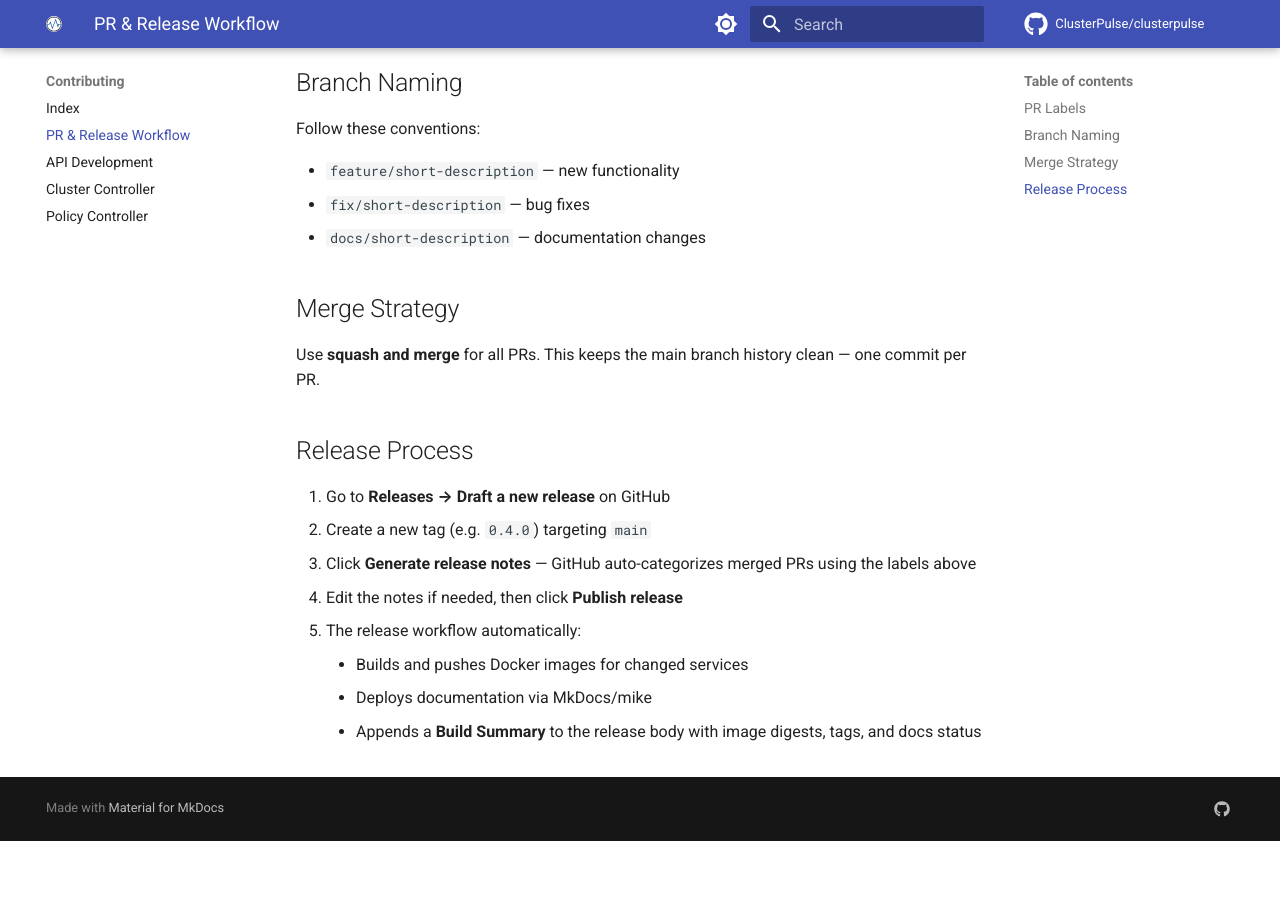
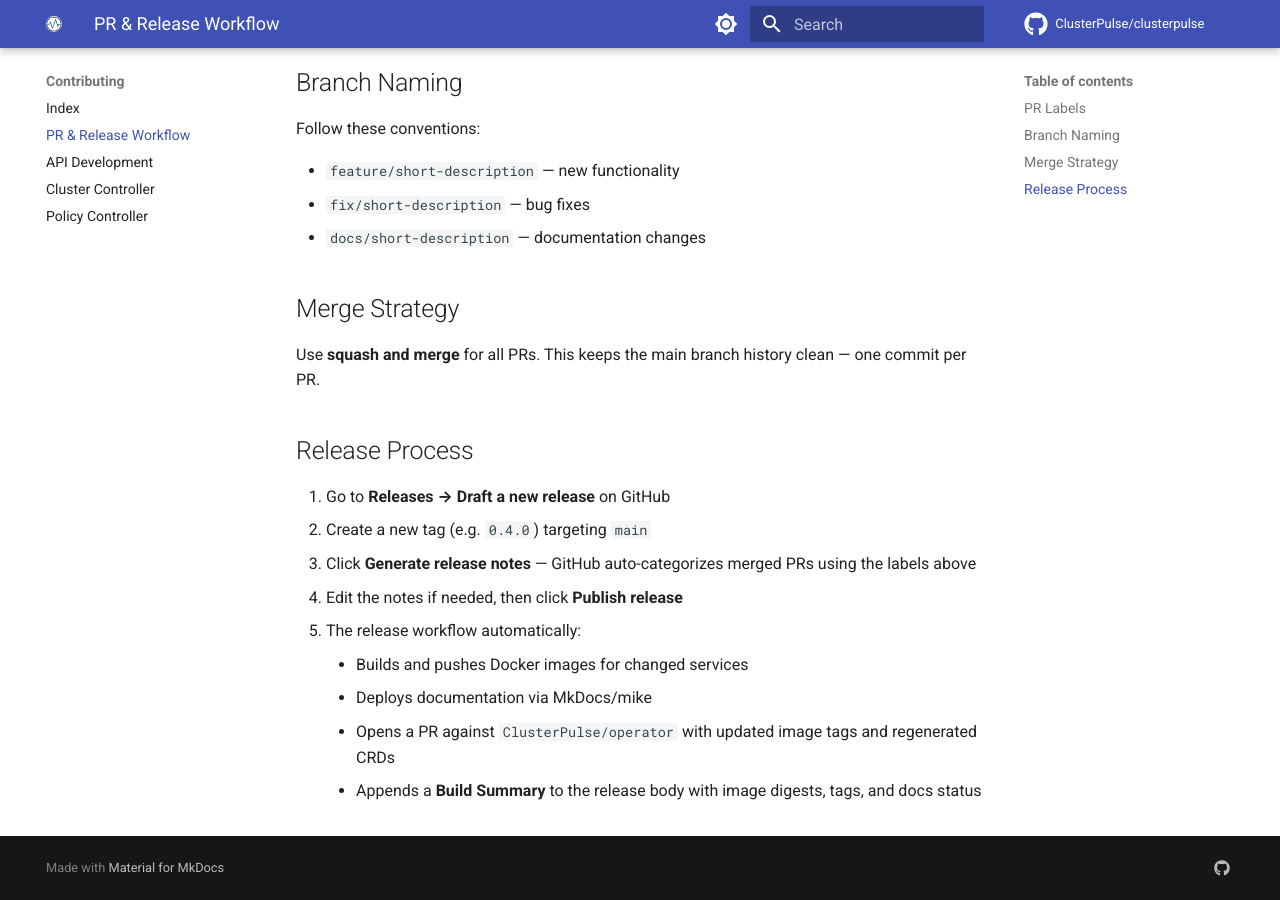
Before and after one commit to ClusterPulse/clusterpulse, an MkDocs documentation site: the page built from docs/contributing/workflow.md, in a window 1280 px wide and 900 px high, scrolled down 606 px. Built offline with MkDocs 1.6.1 and Material for MkDocs 9.7.7, drawn with Linux system fonts in a browser that asks for light colours; comment, search, counter and statistics services are not loaded; the version menu is left out; before the commit the page ends 1447 px from its top, so only the background shows below that.

Commit message:
added workflow stage to create PR for operator release (#30)

```diff
--- a/docs/contributing/workflow.md
+++ b/docs/contributing/workflow.md
@@ -34,4 +34,5 @@ Use **squash and merge** for all PRs. This keeps the main branch history clean
 5. The release workflow automatically:
     - Builds and pushes Docker images for changed services
     - Deploys documentation via MkDocs/mike
+    - Opens a PR against `ClusterPulse/operator` with updated image tags and regenerated CRDs
     - Appends a **Build Summary** to the release body with image digests, tags, and docs status
```
Also changed, not shown: 1 other file.
